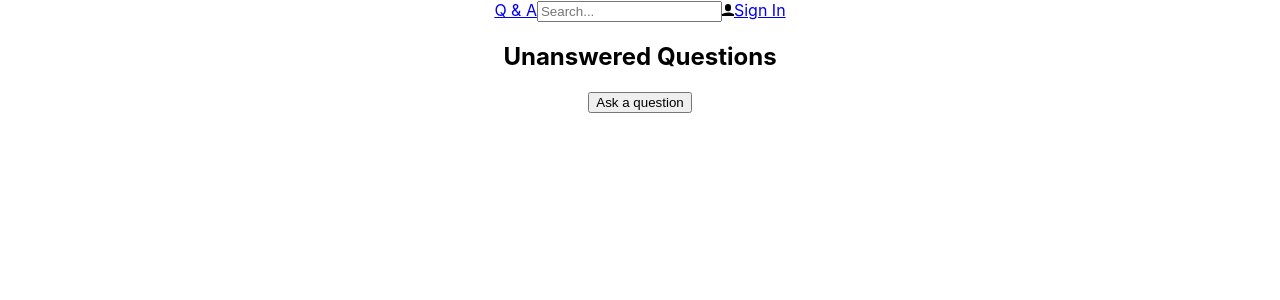
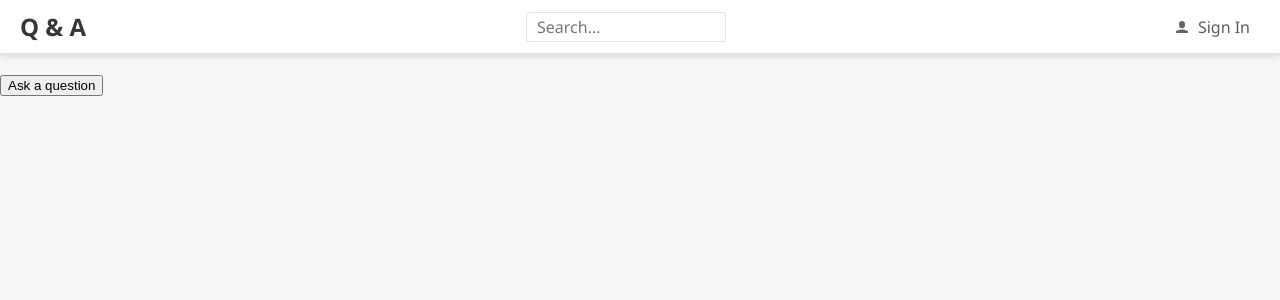
Before and after one commit to Galanov/BookReactTS, a React (Create React App) app: page / in a window 1280 px wide. Shown: the top 300 px of the page. Built offline with nearby package versions, Linux system fonts and the light colour scheme.

Commit message:
добавлены стили

```diff
--- a/src/App.css
+++ /dev/null
@@ -1,38 +0,0 @@
-.App {
-  text-align: center;
-}
-
-.App-logo {
-  height: 40vmin;
-  pointer-events: none;
-}
-
-@media (prefers-reduced-motion: no-preference) {
-  .App-logo {
-    animation: App-logo-spin infinite 20s linear;
-  }
-}
-
-.App-header {
-  background-color: #282c34;
-  min-height: 100vh;
-  display: flex;
-  flex-direction: column;
-  align-items: center;
-  justify-content: center;
-  font-size: calc(10px + 2vmin);
-  color: white;
-}
-
-.App-link {
-  color: #61dafb;
-}
-
-@keyframes App-logo-spin {
-  from {
-    transform: rotate(0deg);
-  }
-  to {
-    transform: rotate(360deg);
-  }
-}
--- a/src/App.tsx
+++ b/src/App.tsx
@@ -1,13 +1,21 @@
 import React from 'react';
-import './App.css';
 import {Header} from './Header';
-import {HomePage} from './HomePage'
+import {HomePage} from './HomePage';
 
-//import { css, jsx } from '@emotion/core';
+/** @jsxRuntime classic */
+/** @jsx jsx */
+import {css, jsx} from '@emotion/core';
+import {fontFamily, fontSize, gray2} from './Styles'
 
 const App: React.FC = () =>{
     return(
-        <div className="App">
+        <div
+            css={
+            css`
+            font-family: ${fontFamily};
+            font-size: ${fontSize};
+            color: ${gray2};
+        `}>
             <Header />
             <HomePage />
         </div>
--- a/src/Header.tsx
+++ b/src/Header.tsx
@@ -1,11 +1,69 @@
 import React from 'react';
 import { UserIcon } from './Icons';
 
+/** @jsxRuntime classic */
+/** @jsx jsx */
+import { css, jsx } from '@emotion/core';
+import { fontFamily, fontSize, gray1, gray2, gray5 } from './Styles';
+
 export const Header = () => (
-    <div>
-        <a href="./">Q & A</a>
-        <input type="text" placeholder="Search..."/>
-        <a href="./signin">
+    <div
+    css={css`
+        position: fixed;
+        box-sizing: border-box;
+        top: 0;
+        width: 100%;
+        display: flex;
+        align-items: center;
+        justify-content: space-between;
+        padding: 10px 20px;
+        background-color: #fff;
+        border-bottom: 1px solid ${gray5};
+        box-shadow: 0 3px 7px 0 rgba(110, 112, 114, 0.21);
+        `}
+    >
+        <a href="./" css={css`
+            font-size: 24px;
+            font-weight: bold;
+            color: ${gray1};
+            text-decoration: none;
+        `}>
+            Q & A
+        </a>
+        <input type="text" placeholder="Search..."
+            css={css`
+                box-sizing: border-box;
+                font-family: ${fontFamily};
+                font-size: ${fontSize};
+                padding: 8px 10px;
+                border: 1px solid ${gray5};
+                border-radius: 3px;
+                color: ${gray2};
+                background-color: white;
+                width: 200px;
+                height: 30px;
+                :focus {
+                    outline-color: ${gray5};
+                }
+            `}
+        />
+        <a href="./signin"
+            css={css`
+                font-family: ${fontFamily};
+                font-size: ${fontSize};
+                padding: 5px 10px;
+                background-color: transparent;
+                color: ${gray2};
+                text-decoration: none;
+                cursor: pointer;
+                span {
+                    margin-left: 10px;
+                }
+                :focus {
+                    outline-color: ${gray5};
+                }
+            `}
+        >
             <UserIcon />
             <span>Sign In</span>
         </a>
--- a/src/Icons.tsx
+++ b/src/Icons.tsx
@@ -1,5 +1,15 @@
 import React from 'react';
 import user from './user.svg';
 
+/** @jsxRuntime classic */
+/** @jsx jsx */
+import { css, jsx } from '@emotion/core';
+
+
 export const UserIcon = () =>
-    <img src={user} alt="User" width="12px"/>;
+    <img src={user} alt="User" width="12px"
+        css={css`
+            width: 12px;
+            opacity: 0.6;
+        `}
+    />;
--- /dev/null
+++ b/src/Styles.ts
@@ -0,0 +1,15 @@
+export const gray1 = '#383737';
+export const gray2 = '#5c5a5a';
+export const gray3 = '#857c81';
+export const gray4 = '#b9b9b9';
+export const gray5 = '#e3e2e2';
+export const gray6 = '#f7f8fa';
+
+export const primary1 = '#681c41';
+export const primary2 = '#824c67';
+
+export const accent1 = '#dbb365';
+export const accent2 = '#efd197';
+
+export const fontFamily = "'Segoe UI', 'Helvetica Neue',sans-serif";
+export const fontSize = '16px';
--- a/src/index.css
+++ b/src/index.css
@@ -1,13 +1,4 @@
 body {
   margin: 0;
-  font-family: -apple-system, BlinkMacSystemFont, 'Segoe UI', 'Roboto', 'Oxygen',
-    'Ubuntu', 'Cantarell', 'Fira Sans', 'Droid Sans', 'Helvetica Neue',
-    sans-serif;
-  -webkit-font-smoothing: antialiased;
-  -moz-osx-font-smoothing: grayscale;
+  background-color: #f7f8fa;
 }
-
-code {
-  font-family: source-code-pro, Menlo, Monaco, Consolas, 'Courier New',
-    monospace;
-}
--- a/tsconfig.json
+++ b/tsconfig.json
@@ -18,7 +18,8 @@
     "resolveJsonModule": true,
     "isolatedModules": true,
     "noEmit": true,
-    "jsx": "react"
+    "jsx": "react",
+    "noImplicitAny": false
   },
   "include": [
     "src"
```
Also changed, not shown: package.json (+6 -4 lines), src/QuestionsDate.ts (added, +52 -0 lines), 1 other file (tests, documents, lock files or other folders).
